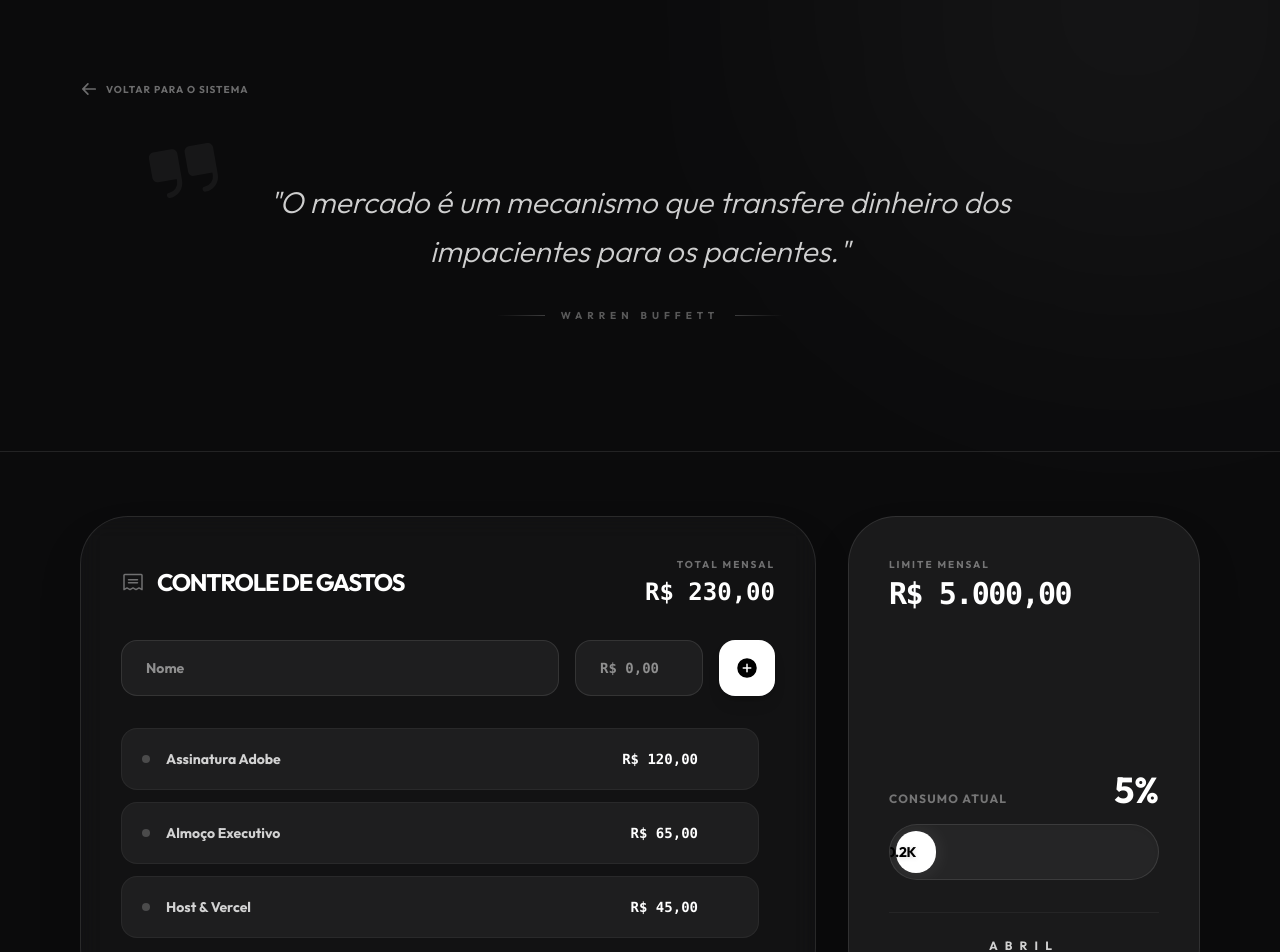
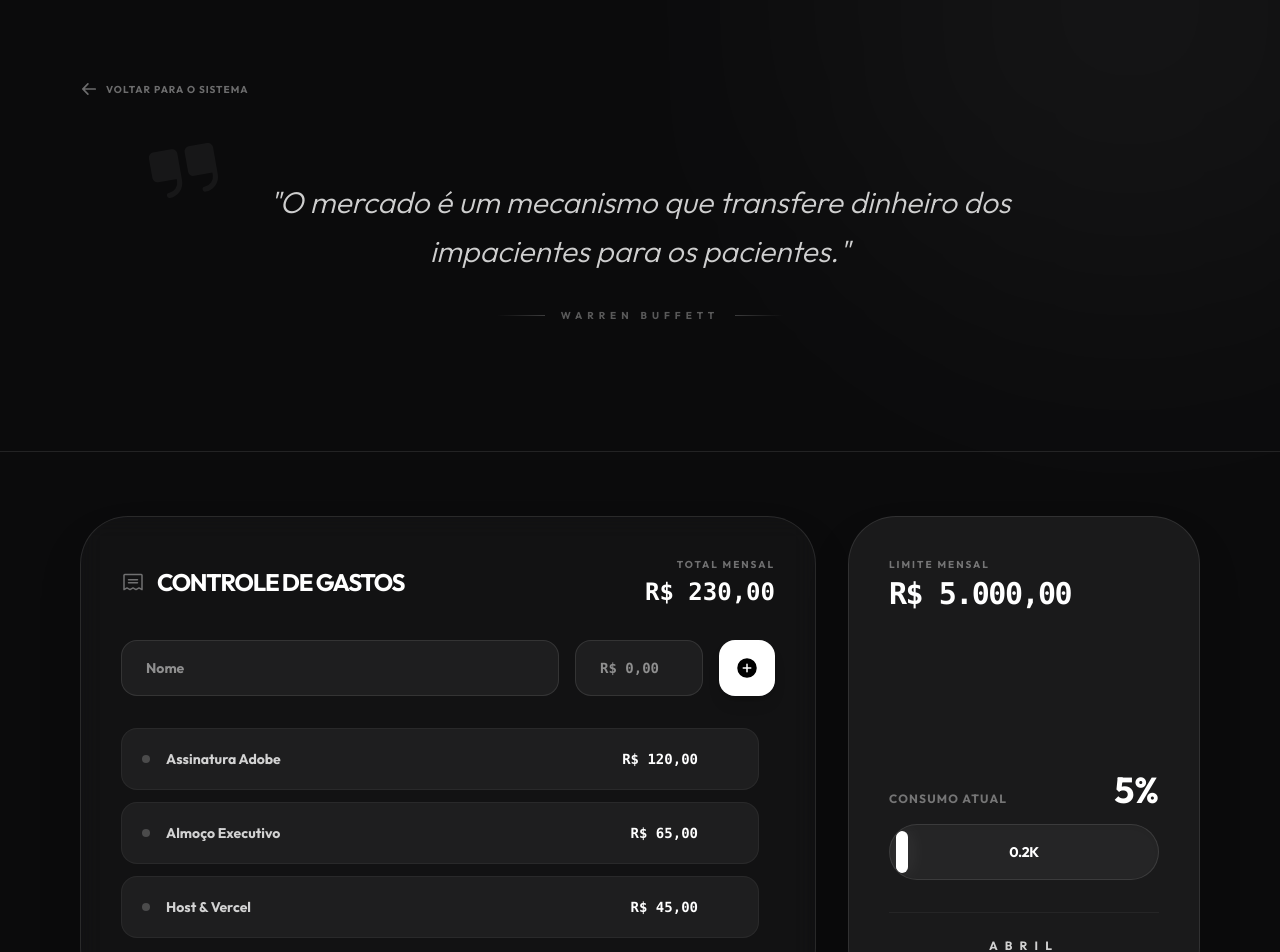
Before and after one commit to charlesmsobreira-cmd/InverseBrainrot, a Next.js app: page /financas in a window 1280 px wide. Shown: the top 952 px of the page. Built offline with nearby package versions, Linux system fonts and the light colour scheme; a web font is replaced by a local one.

Commit message:
style: fix progress bar label alignment with mix-blend-mode

```diff
--- a/src/app/financas/page.tsx
+++ b/src/app/financas/page.tsx
@@ -234,15 +234,20 @@ export default function FinancePage() {
             </div>
 
             {/* Full-width Horizontal Pill Bar Chart (B&W Style) */}
-            <div className="w-full h-14 bg-white/5 rounded-full border border-white/10 overflow-hidden relative p-1.5 shadow-inner">
+            <div className="w-full h-14 bg-white/5 rounded-full border border-white/10 overflow-hidden relative p-1.5 shadow-inner group">
+              {/* Centered Label with Mix-Blend-Mode for high-end look */}
+              <div className="absolute inset-0 flex items-center justify-center z-10 pointer-events-none">
+                <span className="text-sm font-black text-white mix-blend-difference tracking-tight">
+                  {(spent/1000).toFixed(1)}K
+                </span>
+              </div>
+
               <motion.div
                 initial={{ width: 0 }}
                 animate={{ width: `${spentPercentage}%` }}
                 transition={{ duration: 1.2, ease: [0.34, 1.56, 0.64, 1] }}
-                className="h-full bg-white rounded-full flex items-center justify-end px-5 shadow-[0_0_20px_rgba(255,255,255,0.1)]"
-              >
-                <span className="text-sm font-black text-black tracking-tight drop-shadow-sm">{(spent/1000).toFixed(1)}K</span>
-              </motion.div>
+                className="h-full bg-white rounded-full shadow-[0_0_20px_rgba(255,255,255,0.1)]"
+              />
             </div>
 
             <div className="flex justify-center items-center pt-6 border-t border-white/5">
```
